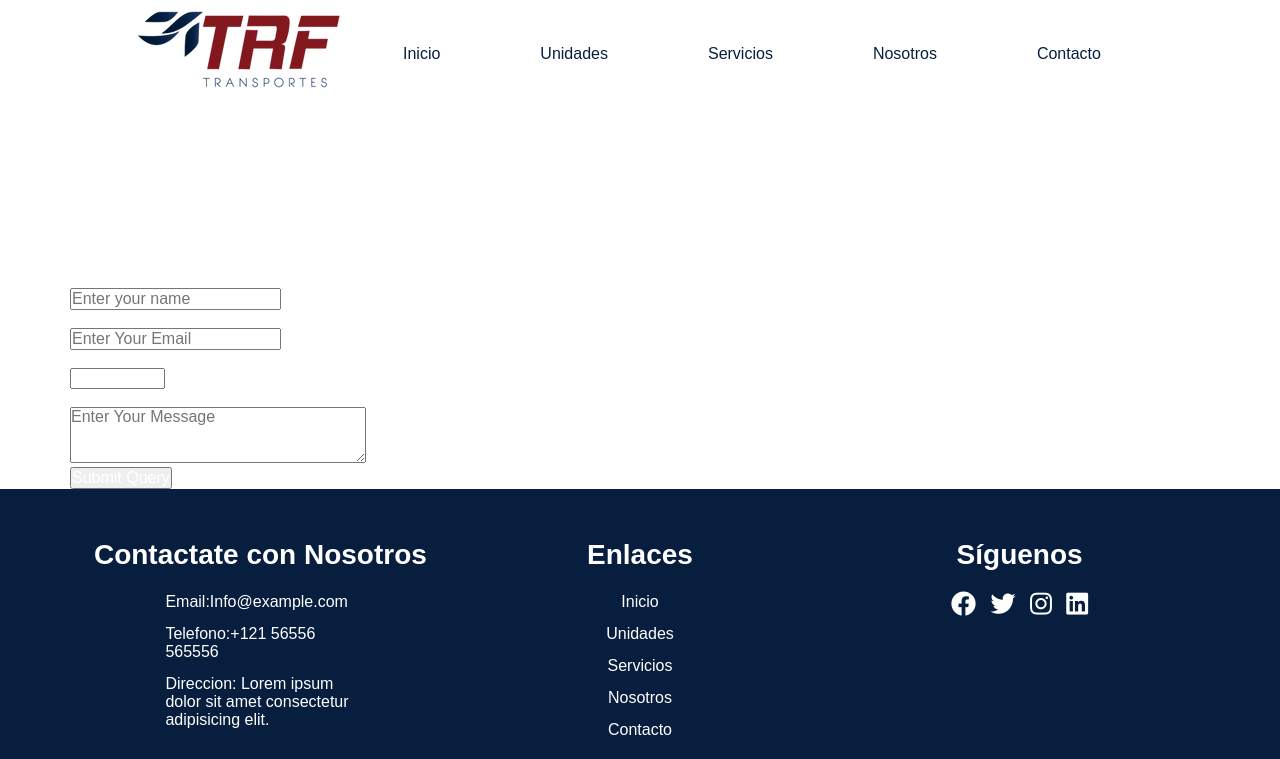
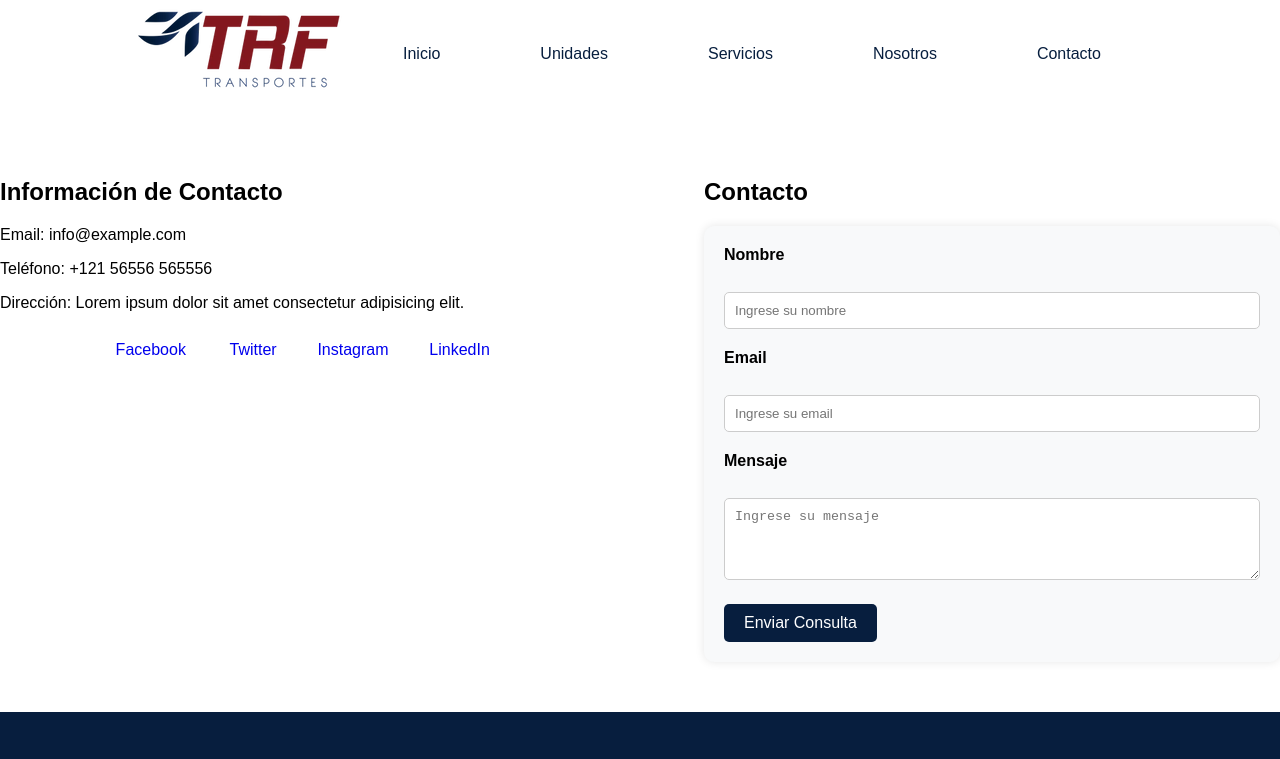
Before and after one commit to CarlosBocanegraT/transportes-trf, a plain HTML site: page contacto.html in a window 1280 px wide. Shown: the top 759 px of the page. Drawn offline with Linux system fonts and the light colour scheme.

Commit message:
first commit

```diff
--- a/contacto.html
+++ b/contacto.html
@@ -22,47 +22,36 @@
 </header>
 
 <!-- Contenido de la página -->
-<div class="container">
-    <div class="row">
-      <div class="col col-lg-6">
-        <div class="left">
-          <h1>Lets Talk</h1>
-          <p>Lorem, ipsum dolor sit amet consectetur adipisicing elit. Expedita, nam mollitia dignissimos voluptas provident adipisci dolorum? Doloribus enim harum tenetur minus fugit mollitia,</p>
-          <div class="email">Email
-              <p><i class="fa-solid fa-envelope"></i> YourMail@gmail.com</p>
-          </div>
-          <div class="social">
-              Social Media
-              <li><i class="fa-brands fa-instagram"></i> Instagram</li>
-              <li><i class="fa-brands fa-facebook"></i> Facebook</li>
-              <li><i class="fa-brands fa-twitter"></i> Twitter</li>
-          </div>
-        </div>
-      </div><!--col end--->
+<div class="container-contacto">
+    <div class="contacto-info">
+        <h2>Información de Contacto</h2>
+        <p>Email: info@example.com</p>
+        <p>Teléfono: +121 56556 565556</p>
+        <p>Dirección: Lorem ipsum dolor sit amet consectetur adipisicing elit.</p>
+        <ul class="social-icons">
+            <li><a href="#"><i class="fab fa-facebook"></i> Facebook</a></li>
+            <li><a href="#"><i class="fab fa-twitter"></i> Twitter</a></li>
+            <li><a href="#"><i class="fab fa-instagram"></i> Instagram</a></li>
+            <li><a href="#"><i class="fab fa-linkedin"></i> LinkedIn</a></li>
+        </ul>
+    </div>
 
-      <div class="col col-lg-6">
-          <div class="right">
-              <form action="">
-                  <label htmlFor="/" class="form-label" >Name</label> <br />
-                  <input type="text" class="form-control" placeholder="Enter your name" /> <br />
-                  <label htmlFor="/" class="form-label">Email</label> <br />
-                  <input type="text" class="form-control" placeholder="Enter Your Email" /> <br />
-                  <label htmlFor="/" class="form-label">Select</label> <br />
-                  <select name="" id="" class="form-select">
-                      <option value="">Select</option>
-                      <option value="">Problem 1</option>
-                      <option value="">Problem 2</option>
-                      <option value="">Problem 3</option>
-                      <option value="">Problem 4</option>
-                  </select> <br />
-                  <label htmlFor="" class="form-label">Message</label> <br />
-                  <textarea name="" id="" cols="30" rows="3" class="form-control"  placeholder="Enter Your Message"></textarea> <br />
-                  <button class="btn btn-primary " type="submit">Submit Query</button>
-              </form>
-          </div>
-      </div> <!--col end--->
-    </div> <!--row end-->
-  </div> <!--container end--->
+    <div class="formulario-contacto">
+        <h2>Contacto</h2>
+        <form action="">
+            <label for="name" class="form-label">Nombre</label><br>
+            <input type="text" id="name" class="form-control" placeholder="Ingrese su nombre" required><br>
+
+            <label for="email" class="form-label">Email</label><br>
+            <input type="email" id="email" class="form-control" placeholder="Ingrese su email" required><br>
+
+            <label for="message" class="form-label">Mensaje</label><br>
+            <textarea id="message" class="form-textarea" rows="4" placeholder="Ingrese su mensaje" required></textarea><br>
+
+            <button type="submit" class="btn-submit">Enviar Consulta</button>
+        </form>
+    </div>
+</div>
   <footer>
     <div class="container">
         <div class="footer-content">
--- a/estilos.css
+++ b/estilos.css
@@ -103,55 +103,61 @@ header a:hover {
     margin-bottom: 5px;
 }
 
-/*Estilos para footer */
-
-*{
-    margin: 0;
-    padding: 0;
-    font-family: Arial, Helvetica, sans-serif;
-    font-size: 16px;
-    color: white;
-}
-footer{
+/* Estilos para footer */
+footer {
     background: #071e3e;
     padding-top: 50px;
+    color: white; /* Establecer el color de las letras del pie de página */
 }
-.container{
+
+/* Selector específico para el texto del pie de página */
+footer p {
+    color: white; /* Cambiar el color del texto del pie de página a blanco */
+}
+
+.container {
     width: 1140px;
     margin: auto;
     display: flex;
     justify-content: center;
 }
-.footer-content{
+
+.footer-content {
     width: 33.3%;
 }
-h3{
+
+h3 {
     font-size: 28px;
     margin-bottom: 15px;
     text-align: center;
 }
-.footer-content p{
-    width:190px;
+
+.footer-content p {
+    width: 190px;
     margin: auto;
     padding: 7px;
 }
-.footer-content ul{
+
+.footer-content ul {
     text-align: center;
 }
-.list{
+
+.list {
     padding: 0;
 }
-.list li{
+
+.list li {
     width: auto;
     text-align: center;
-    list-style-type:none;
+    list-style-type: none;
     padding: 7px;
     position: relative;
 }
-.list li::before{
+
+.list li::before {
     content: '';
     position: absolute;
-    transform: translate(-50%,-50%);
+    transform: translate(-50%, -50%);
     left: 50%;
     top: 100%;
     width: 0;
@@ -159,40 +165,105 @@ h3{
     background: #7c161c;
     transition-duration: .5s;
 }
-.list li:hover::before{
+
+.list li:hover::before {
     width: 70px;
 }
-.social-icons{
+
+.social-icons {
     text-align: center;
     padding: 0;
 }
-.social-icons li{
+
+.social-icons li {
     display: inline-block;
     text-align: center;
     padding: 5px;
 }
-.social-icons i{
+
+.social-icons i {
     color: white;
     font-size: 25px;
 }
-a{
+
+a {
     text-decoration: none;
 }
-a:hover{
+
+a:hover {
     color: #ffffff;
 }
-.social-icons i:hover{
+
+.social-icons i:hover {
     color: #7c161c;
 }
-.bottom-bar{
+
+.bottom-bar {
     background: #7c161c;
     text-align: center;
     padding: 10px 0;
     margin-top: 50px;
 }
-.bottom-bar p{
+
+.bottom-bar p {
     color: #ffffff;
     margin: 0;
     font-size: 16px;
     padding: 7px;
 }
+
+/* estilos para la seccion de nosotros */
+/* Estilos para la sección de contacto */
+.container-contacto {
+    display: flex;
+    justify-content: space-between; /* Distribuye los elementos en el contenedor */
+    align-items: flex-start; /* Alinea los elementos en la parte superior */
+    padding: 50px 0;
+}
+
+.contacto-info {
+    width: 45%; /* Ancho de la parte de la información de contacto */
+}
+
+.formulario-contacto {
+    width: 45%; /* Ancho del formulario */
+}
+
+/* Estilos para el formulario */
+.formulario-contacto form {
+    padding: 20px;
+    background-color: #f8f9fa; /* Color de fondo del formulario */
+    border-radius: 10px;
+    box-shadow: 0 0 10px rgba(0, 0, 0, 0.1); /* Sombra */
+}
+
+.formulario-contacto .form-label {
+    display: block;
+    margin-bottom: 10px;
+    font-weight: bold;
+}
+
+.formulario-contacto .form-control,
+.formulario-contacto .form-select,
+.formulario-contacto .form-textarea {
+    width: 100%;
+    padding: 10px;
+    margin-bottom: 20px;
+    border: 1px solid #ccc;
+    border-radius: 5px;
+    box-sizing: border-box;
+}
+
+.formulario-contacto .btn-submit {
+    background-color: #071e3e; /* Color de fondo del botón */
+    color: white; /* Color del texto del botón */
+    padding: 10px 20px;
+    border: none;
+    border-radius: 5px;
+    cursor: pointer;
+    font-size: 16px;
+}
+
+.formulario-contacto .btn-submit:hover {
+    background-color: #04345e; /* Cambia el color de fondo al pasar el mouse */
+}
```
Also changed, not shown: nosotros.html (+2 -0 lines).
